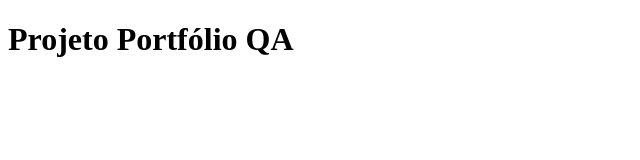
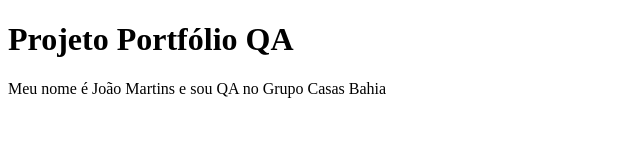
Before and after one commit to jfilhoGN/joao-via-papo.surge.sh, a website: page index.html in a window 1280 px wide. Shown: the whole page, without its empty margins (0-640 px from the left). Drawn offline with Linux system fonts and the light colour scheme.

```diff
--- a/index.html
+++ b/index.html
@@ -9,6 +9,8 @@
 
   <body>
     <h1>Projeto Portfólio QA</h1>
+
+    <p> Meu nome é João Martins e sou QA no Grupo Casas Bahia</p>
   </body>
 
 </html>
```
Also changed, not shown: .github/workflows/surge.js.yml (added).
